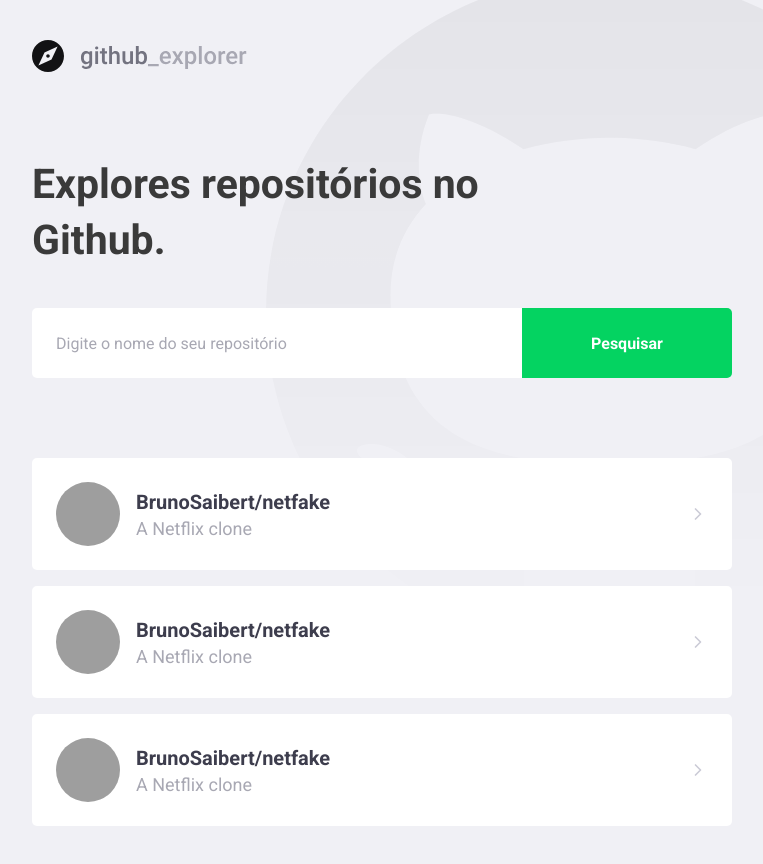
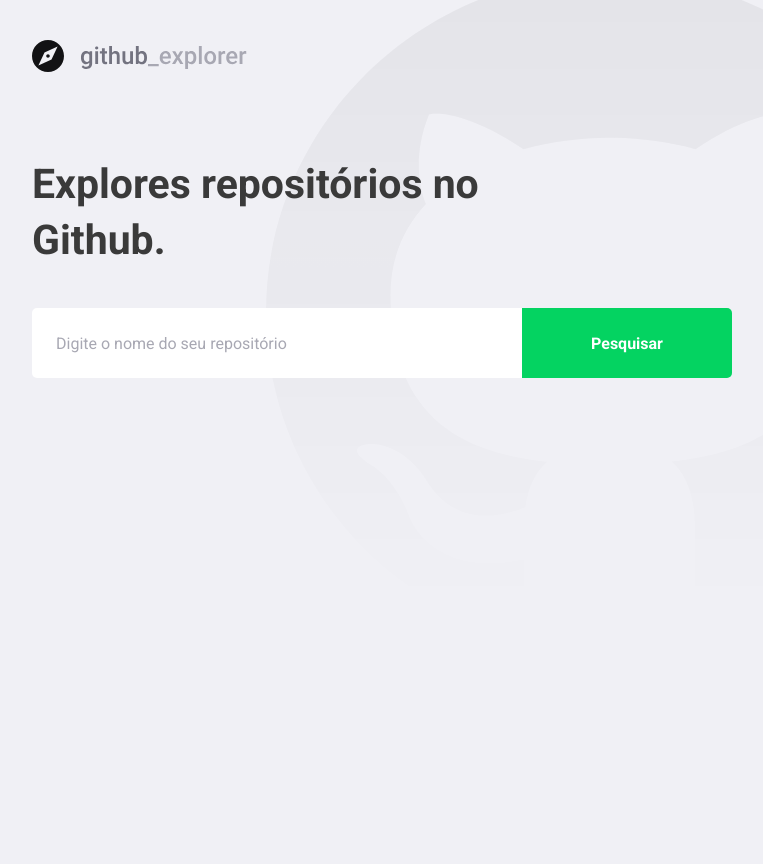
Before and after one commit to BrunoSaibert/github_explorer, a React (Create React App) app: page / in a window 1280 px wide. Shown: the whole page, without its empty margins (148-911 px from the left). After the commit the page ends 800 px from the top, so only its background shows below. Built offline with nearby package versions, Linux system fonts and the light colour scheme; grey boxes are pictures that could not be loaded.

Commit message:
Conectando a API

```diff
--- a/package.json
+++ b/package.json
@@ -10,6 +10,7 @@
     "@types/node": "^12.0.0",
     "@types/react": "^16.9.0",
     "@types/react-dom": "^16.9.0",
+    "axios": "^0.19.2",
     "polished": "^3.6.3",
     "react": "^16.13.1",
     "react-dom": "^16.13.1",
--- a/src/pages/Dashboard/index.tsx
+++ b/src/pages/Dashboard/index.tsx
@@ -1,59 +1,68 @@
-import React from 'react';
+import React, { useState, FormEvent, useEffect } from 'react';
 import { FiChevronRight } from 'react-icons/fi';
+import api from '../../services/api';
 
 import logoImg from '../../assets/logo.svg';
 
 import * as S from './styles';
 
+interface Repository {
+  full_name: string;
+  description: string;
+  owner: {
+    login: string;
+    avatar_url: string;
+  };
+}
+
 const Dashboard: React.FC = () => {
+  const [newRepo, setNewRepo] = useState('');
+  const [repositories, setRepositories] = useState<Repository[]>([]);
+
+  async function handlerAddRepository(
+    event: FormEvent<HTMLFormElement>,
+  ): Promise<void> {
+    event.preventDefault();
+
+    const response = await api.get<Repository>(`repos/${newRepo}`);
+
+    const repository = response.data;
+
+    setRepositories([...repositories, repository]);
+
+    setNewRepo('');
+  }
+
   return (
     <>
       <img src={logoImg} alt="Github Explorer" />
 
       <S.Title>Explores repositórios no Github.</S.Title>
 
-      <S.Form>
-        <input placeholder="Digite o nome do seu repositório" />
+      <S.Form onSubmit={handlerAddRepository}>
+        <input
+          value={newRepo}
+          onChange={e => setNewRepo(e.target.value)}
+          placeholder="Digite o nome do seu repositório"
+        />
         <button type="submit">Pesquisar</button>
       </S.Form>
 
       <S.Repositories>
-        <a href="teste">
+        {repositories.map(repository => (
+          <a href="teste" key={repository.full_name}>
             <img
-            src="https://avatars2.githubusercontent.com/u/40339324?s=460&u=4f5a7b83aa4e018b4eccbeaa1f6a6b8b04e0e4b7&v=4"
-            alt="Bruno Saibert"
+              src={repository.owner.avatar_url}
+              alt={repository.owner.login}
             />
             <div>
-            <strong>BrunoSaibert/netfake</strong>
-            <p>A Netflix clone</p>
+              <strong>{repository.full_name}</strong>
+              <p>{repository.description}</p>
             </div>
 
             <FiChevronRight size={20} />
           </a>
-        <a href="teste">
-          <img
-            src="https://avatars2.githubusercontent.com/u/40339324?s=460&u=4f5a7b83aa4e018b4eccbeaa1f6a6b8b04e0e4b7&v=4"
-            alt="Bruno Saibert"
-          />
-          <div>
-            <strong>BrunoSaibert/netfake</strong>
-            <p>A Netflix clone</p>
-          </div>
-
-          <FiChevronRight size={20} />
-        </a>
-        <a href="teste">
-          <img
-            src="https://avatars2.githubusercontent.com/u/40339324?s=460&u=4f5a7b83aa4e018b4eccbeaa1f6a6b8b04e0e4b7&v=4"
-            alt="Bruno Saibert"
-          />
-          <div>
-            <strong>BrunoSaibert/netfake</strong>
-            <p>A Netflix clone</p>
-          </div>
-
-          <FiChevronRight size={20} />
-        </a>
+        ))}
       </S.Repositories>
     </>
   );
--- a/src/pages/Dashboard/styles.ts
+++ b/src/pages/Dashboard/styles.ts
@@ -75,7 +75,8 @@
     }
 
     div {
-      margin-left: 16px;
+      margin: 0 16px;
+      flex: 1;
 
       strong {
         font-size: 20px;
--- /dev/null
+++ b/src/services/api.ts
@@ -0,0 +1,7 @@
+import axio from 'axios';
+
+const api = axio.create({
+  baseURL: 'https://api.github.com',
+});
+
+export default api;
```
Also changed, not shown: .eslintrc.json, 1 other file (tests, documents, lock files or other folders). Lines whose indentation alone changed are shown as unchanged.
